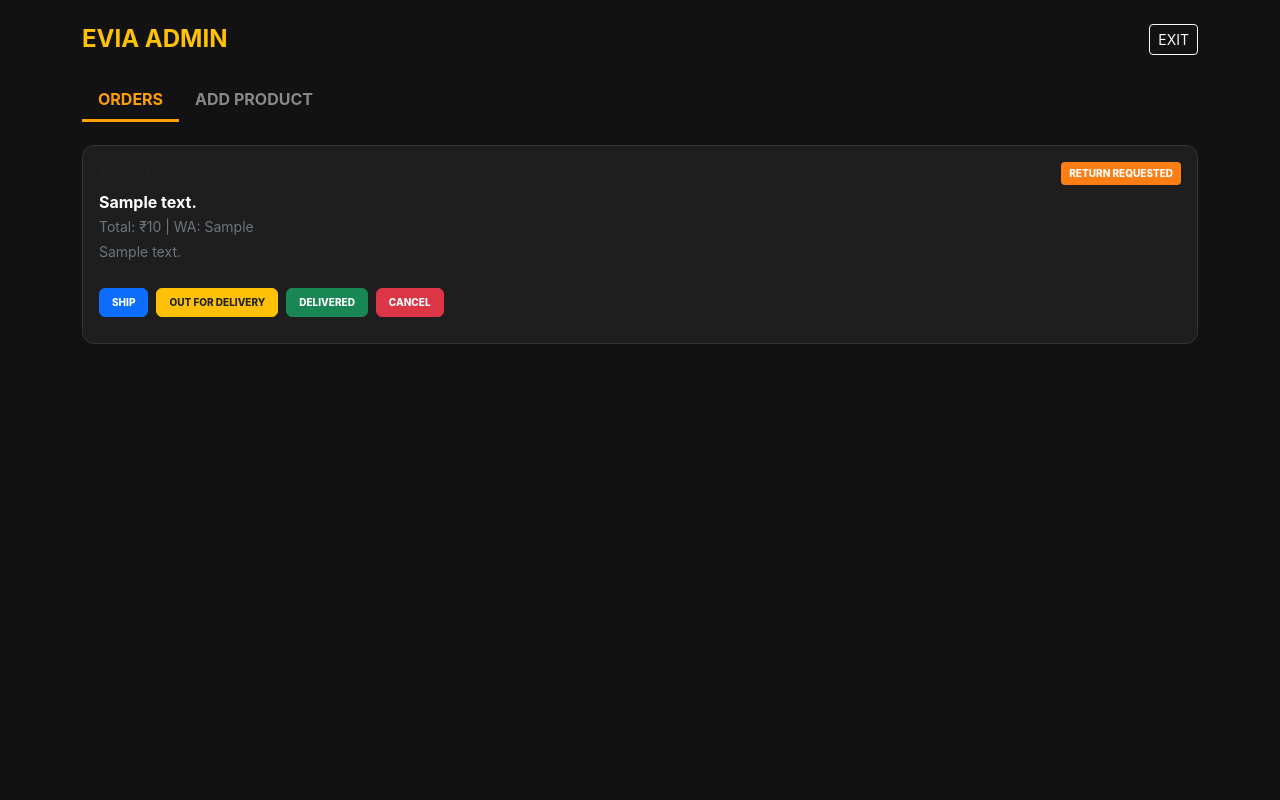
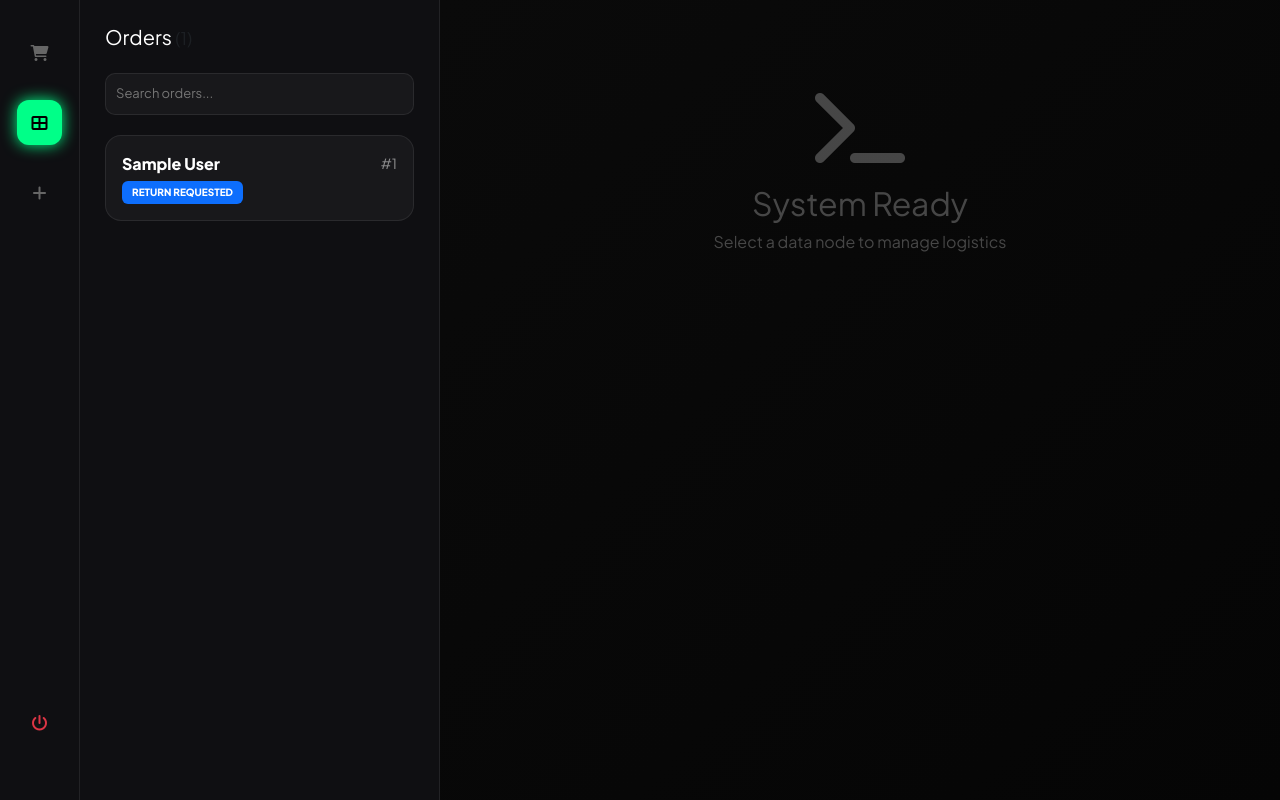
Before and after one commit to gmkarshad45-design/evia-shop, a Flask app: template templates/admin.html in a window 1280 px wide. Run offline with Flask 3, Linux system fonts and the light colour scheme; the template is opened without the code that fills it: values that come from a table or form of the project are taken from there, others are empty; tables that the repository leaves empty hold one stand-in row (values such as "Sample post").

Commit message:
Update admin.html

```diff
--- a/templates/admin.html
+++ b/templates/admin.html
@@ -3,99 +3,183 @@
 <head>
     <meta charset="UTF-8">
     <meta name="viewport" content="width=device-width, initial-scale=1.0">
-    <title>EVIA | Admin Panel</title>
+    <title>EVIA Dashboard | Figma Edition</title>
     <link href="https://cdn.jsdelivr.net/npm/bootstrap@5.3.0/dist/css/bootstrap.min.css" rel="stylesheet">
     <link rel="stylesheet" href="https://cdnjs.cloudflare.com/ajax/libs/font-awesome/6.0.0/css/all.min.css">
     <style>
-        body { background: #121212; color: #fff; font-family: 'Inter', sans-serif; }
-        .admin-card { background: #1e1e1e; border-radius: 12px; border: 1px solid #333; margin-bottom: 15px; overflow: hidden; }
-        .status-badge { font-size: 10px; font-weight: 800; padding: 4px 8px; border-radius: 4px; text-transform: uppercase; }
+        @import url('https://fonts.googleapis.com/css2?family=Plus+Jakarta+Sans:wght@300;400;600;800&display=swap');
 
-        /* Dynamic Status Colors */
-        .bg-placed { background: #0d6efd; color: white; }
-        .bg-shipped { background: #6f42c1; color: white; }
-        .bg-outfordelivery { background: #ff9f00; color: white; }
-        .bg-delivered { background: #198754; color: white; }
-        .bg-cancelled { background: #dc3545; color: white; }
-        .bg-returnrequested { background: #fd7e14; color: white; }
+        :root {
+            --bg: #050505;
+            --surface-1: #0f0f12;
+            --surface-2: #18181b;
+            --accent: #00ff88; /* Cyber Green */
+            --border: rgba(255, 255, 255, 0.08);
+        }
 
-        .scroll-x { display: flex; overflow-x: auto; white-space: nowrap; gap: 8px; padding: 10px 0; -webkit-overflow-scrolling: touch; }
-        .scroll-x::-webkit-scrollbar { display: none; }
+        body {
+            background: var(--bg);
+            color: #ffffff;
+            font-family: 'Plus Jakarta Sans', sans-serif;
+            height: 100vh; margin: 0; overflow: hidden;
+        }
 
-        .nav-tabs .nav-link { color: #888; border: none; font-weight: 700; border-radius: 0; }
-        .nav-tabs .nav-link.active { color: #ff9f00; background: none; border-bottom: 3px solid #ff9f00; }
-        .btn-action { font-size: 10px; font-weight: 800; padding: 6px 12px; border-radius: 6px; }
+        /* Figma Style Layout */
+        .dashboard-container { display: flex; height: 100vh; }
+
+        /* Left Sidebar: Nav */
+        .nav-sidebar { width: 80px; background: var(--surface-1); border-right: 1px solid var(--border); display: flex; flex-direction: column; align-items: center; padding: 30px 0; }
+        .nav-icon { width: 45px; height: 45px; display: flex; align-items: center; justify-content: center; border-radius: 12px; margin-bottom: 25px; color: #666; transition: 0.3s; cursor: pointer; text-decoration: none; }
+        .nav-icon:hover, .nav-icon.active { background: var(--accent); color: #000; box-shadow: 0 0 15px var(--accent); }
+
+        /* Middle Column: Customer List */
+        .list-panel { width: 360px; background: var(--surface-1); border-right: 1px solid var(--border); overflow-y: auto; padding: 25px; }
+        .search-box { background: var(--surface-2); border: 1px solid var(--border); border-radius: 10px; padding: 10px; color: #fff; width: 100%; margin-bottom: 20px; font-size: 13px; }
+
+        .order-card-sm {
+            background: var(--surface-2); border: 1px solid var(--border);
+            padding: 16px; border-radius: 16px; margin-bottom: 12px; cursor: pointer; transition: 0.2s;
+        }
+        .order-card-sm:hover { border-color: var(--accent); transform: scale(1.02); }
+        .order-card-sm.active { background: #1d1d21; border-color: var(--accent); }
+
+        /* Right Column: Main Content */
+        .main-content { flex: 1; padding: 40px; overflow-y: auto; background: linear-gradient(135deg, #0a0a0a 0%, #050505 100%); }
+        .glass-card { background: rgba(24, 24, 27, 0.6); backdrop-filter: blur(20px); border: 1px solid var(--border); border-radius: 30px; padding: 40px; }
+
+        /* Control Buttons */
+        .btn-flex { display: flex; gap: 12px; flex-wrap: wrap; margin-top: 30px; }
+        .action-btn {
+            flex: 1; min-width: 140px; padding: 14px; border-radius: 14px; border: none;
+            font-weight: 700; font-size: 12px; text-transform: uppercase; transition: 0.3s; text-decoration: none; text-align: center;
+        }
+        .btn-ship { background: #3366ff; color: white; }
+        .btn-out { background: #ffaa00; color: black; }
+        .btn-delivered { background: var(--accent); color: black; }
+        .btn-cancel { background: #ff4444; color: white; }
+
+        .stat-badge { font-size: 10px; font-weight: 800; padding: 4px 10px; border-radius: 6px; margin-top: 5px; display: inline-block; }
     </style>
 </head>
 <body>
 
-<div class="container py-4">
-    <div class="d-flex justify-content-between align-items-center mb-4">
-        <h4 class="fw-bold text-warning m-0">EVIA ADMIN</h4>
-        <a href="/" class="btn btn-outline-light btn-sm">EXIT</a>
+<div class="dashboard-container">
+    <div class="nav-sidebar">
+        <a href="/" class="nav-icon"><i class="fa fa-shopping-cart"></i></a>
+        <div class="nav-icon active" onclick="location.reload()"><i class="fa fa-th-large"></i></div>
+        <div class="nav-icon" data-bs-toggle="modal" data-bs-target="#productModal"><i class="fa fa-plus"></i></div>
+        <a href="/logout" class="nav-icon mt-auto text-danger"><i class="fa fa-power-off"></i></a>
     </div>
 
-    <ul class="nav nav-tabs mb-4 border-0">
-        <li class="nav-item"><a class="nav-link active" data-bs-toggle="tab" href="#orders">ORDERS</a></li>
-        <li class="nav-item"><a class="nav-link" data-bs-toggle="tab" href="#inventory">ADD PRODUCT</a></li>
-    </ul>
+    <div class="list-panel">
+        <h5 class="fw-800 mb-4">Orders <span class="text-muted small">({{ orders|length }})</span></h5>
+        <input type="text" class="search-box" placeholder="Search orders...">
 
-    <div class="tab-content">
-        <div id="orders" class="tab-pane fade show active">
-            {% if orders %}
         {% for o in orders %}
-                <div class="admin-card p-3">
-                    <div class="d-flex justify-content-between align-items-center mb-2">
-                        <span class="text-muted small">#ORD-{{ o.id }}</span>
-                        <span class="status-badge bg-{{ o.status|lower|replace(' ', '') }}">
-                            {{ o.status }}
-                        </span>
+        <div class="order-card-sm" onclick="viewOrder('{{ o.id }}')">
+            <div class="d-flex justify-content-between align-items-center">
+                <span class="fw-bold">{{ o.customer.full_name }}</span>
+                <span class="small opacity-50">#{{ o.id }}</span>
             </div>
-                    <h6 class="fw-bold text-white mb-1">{{ o.product_details }}</h6>
-                    <p class="small text-secondary mb-1">Total: ₹{{ o.total_price }} | WA: {{ o.whatsapp }}</p>
-                    <p class="small text-secondary mb-3">{{ o.address }}</p>
+            <div class="stat-badge {% if o.status == 'Delivered' %}bg-success{% else %}bg-primary{% endif %}">{{ o.status|upper }}</div>
+        </div>
+        {% endfor %}
+    </div>
 
-                    <div class="scroll-x">
-                        <a href="/admin/update-status/{{ o.id }}/Shipped" class="btn btn-primary btn-action">SHIP</a>
-                        <a href="/admin/update-status/{{ o.id }}/Out for Delivery" class="btn btn-warning btn-action text-dark">OUT FOR DELIVERY</a>
-                        <a href="/admin/update-status/{{ o.id }}/Delivered" class="btn btn-success btn-action">DELIVERED</a>
-                        <a href="/admin/update-status/{{ o.id }}/Cancelled" class="btn btn-danger btn-action">CANCEL</a>
+    <div class="main-content">
+        <div id="no-selection" class="text-center mt-5 opacity-25">
+            <i class="fa fa-terminal fa-5x mb-3"></i>
+            <h2>System Ready</h2>
+            <p>Select a data node to manage logistics</p>
+        </div>
+
+        {% for o in orders %}
+        <div id="detail-{{ o.id }}" class="detail-view d-none">
+            <div class="glass-card">
+                <div class="d-flex justify-content-between mb-5">
+                    <div>
+                        <h1 class="fw-800 mb-1">{{ o.customer.full_name }}</h1>
+                        <p class="text-muted"><i class="fa fa-clock me-2"></i>{{ o.date_ordered.strftime('%d %b, %Y') }}</p>
+                    </div>
+                    <div class="text-end">
+                        <div class="text-muted small fw-bold uppercase">Settlement</div>
+                        <h2 class="fw-800" style="color: var(--accent)">₹{{ o.total_price }}</h2>
+                    </div>
+                </div>
+
+                <div class="row g-4 mb-4">
+                    <div class="col-md-6">
+                        <div class="p-4 rounded-4" style="background: var(--surface-1)">
+                            <label class="opacity-50 small fw-bold mb-2">WHATSAPP LINK</label>
+                            <a href="https://wa.me/{{ o.whatsapp }}" class="d-block fw-bold text-info text-decoration-none">
+                                <i class="fab fa-whatsapp me-2"></i>+{{ o.whatsapp }}
+                            </a>
+                        </div>
+                    </div>
+                    <div class="col-md-6">
+                        <div class="p-4 rounded-4" style="background: var(--surface-1)">
+                            <label class="opacity-50 small fw-bold mb-2">DELIVERY COORDINATES</label>
+                            <div class="small fw-bold">{{ o.address }}</div>
+                        </div>
+                    </div>
+                </div>
+
+                <div class="p-4 rounded-4 mb-4 border border-secondary border-opacity-25">
+                    <label class="opacity-50 small fw-bold mb-2">INVENTORY LOG</label>
+                    <div class="h5 fw-bold">{{ o.product_details }}</div>
+                </div>
+
+                <div class="btn-flex">
+                    <a href="/admin/update-status/{{ o.id }}/Shipped" class="action-btn btn-ship">Ship Package</a>
+                    <a href="/admin/update-status/{{ o.id }}/Out for Delivery" class="action-btn btn-out">Out for Delivery</a>
+                    <a href="/admin/update-status/{{ o.id }}/Delivered" class="action-btn btn-delivered">Mark Delivered</a>
+                    <a href="/admin/update-status/{{ o.id }}/Cancelled" class="action-btn btn-cancel">Cancel</a>
+                </div>
             </div>
         </div>
         {% endfor %}
-            {% else %}
-                <div class="text-center py-5 text-muted">No orders found.</div>
-            {% endif %}
+    </div>
 </div>
 
-        <div id="inventory" class="tab-pane fade">
-            <form action="/admin/add-product" method="POST" class="admin-card p-3">
+<div class="modal fade" id="productModal" tabindex="-1">
+    <div class="modal-dialog modal-dialog-centered">
+        <div class="modal-content border-0" style="background: var(--surface-1); border-radius: 25px;">
+            <div class="modal-body p-5">
+                <h3 class="fw-800 mb-4">Add <span style="color: var(--accent)">Product</span></h3>
+                <form action="/admin/add-product" method="POST">
                     <div class="mb-3">
-                    <label class="small text-muted mb-1">Product Title</label>
-                    <input type="text" name="name" class="form-control bg-dark text-white border-secondary" required>
+                        <input type="text" name="name" class="search-box mb-0 py-3" placeholder="Product Name" required>
                     </div>
                     <div class="mb-3">
-                    <label class="small text-muted mb-1">Price (₹)</label>
-                    <input type="number" name="price" class="form-control bg-dark text-white border-secondary" required>
+                        <input type="number" name="price" class="search-box mb-0 py-3" placeholder="Price (₹)" required>
                     </div>
-                <div class="mb-3">
-                    <label class="small text-muted mb-1">Image 1 (Main)</label>
-                    <input type="text" name="image" class="form-control bg-dark text-white border-secondary" required>
+                    <div class="row g-2 mb-3">
+                        <div class="col-6">
+                            <input type="text" name="image" class="search-box mb-0" placeholder="Main Image URL" required>
                         </div>
-                <div class="mb-3">
-                    <label class="small text-muted mb-1">Image 2 (Optional)</label>
-                    <input type="text" name="image_2" class="form-control bg-dark text-white border-secondary">
+                        <div class="col-6">
+                            <input type="text" name="image_2" class="search-box mb-0" placeholder="Second Image URL">
                         </div>
-                <div class="mb-3">
-                    <label class="small text-muted mb-1">Description</label>
-                    <textarea name="description" rows="3" class="form-control bg-dark text-white border-secondary"></textarea>
                     </div>
-                <button type="submit" class="btn btn-warning w-100 fw-bold">UPLOAD PRODUCT</button>
+                    <div class="mb-4">
+                        <textarea name="description" class="search-box mb-0" rows="3" placeholder="Description Details"></textarea>
+                    </div>
+                    <button type="submit" class="action-btn btn-delivered w-100 py-3">SAVE TO COLLECTION</button>
                 </form>
             </div>
         </div>
     </div>
+</div>
 
+<script>
+    function viewOrder(id) {
+        document.getElementById('no-selection').classList.add('d-none');
+        document.querySelectorAll('.detail-view').forEach(el => el.classList.add('d-none'));
+        document.getElementById('detail-' + id).classList.remove('d-none');
+        document.querySelectorAll('.order-card-sm').forEach(el => el.classList.remove('active'));
+        event.currentTarget.classList.add('active');
+    }
+</script>
 <script src="https://cdn.jsdelivr.net/npm/bootstrap@5.3.0/dist/js/bootstrap.bundle.min.js"></script>
 </body>
 </html>
```
Lines whose indentation alone changed are shown as unchanged.
